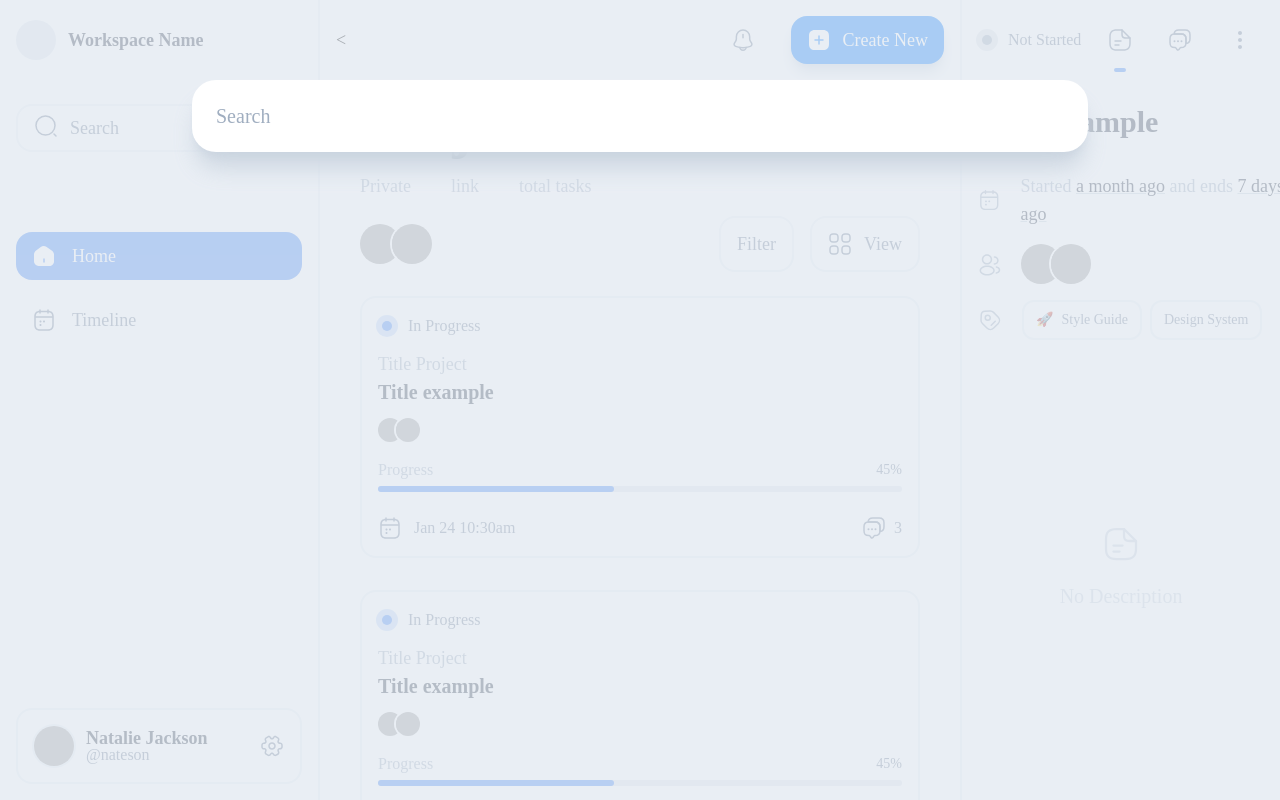
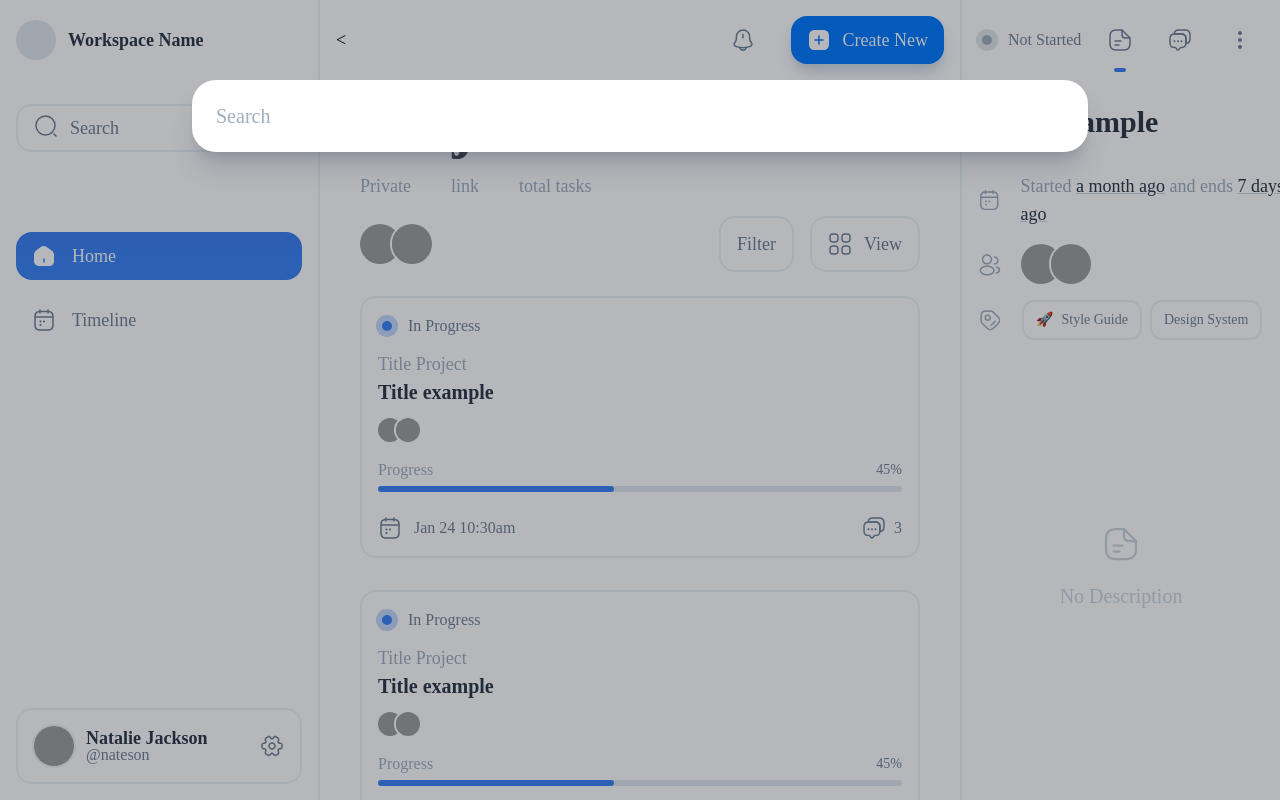
Before and after one commit to gochelias/tasklab, a Next.js app in the folder apps/web/: page / in a window 1280 px wide. Built offline with nearby package versions, Linux system fonts and the light colour scheme; grey boxes are pictures that could not be loaded.

Commit message:
fix(web): changed the opacity of the background of the command palette

```diff
--- a/apps/web/src/components/CommandPalette.tsx
+++ b/apps/web/src/components/CommandPalette.tsx
@@ -17,7 +17,7 @@ export const CommandPalette = ({ isOpen, setIsOpen }: any) => (
 					leaveFrom="opacity-100"
 					leaveTo="opacity-0"
 				>
-					<Dialog.Overlay className="fixed inset-0 bg-slate-200/75 dark:bg-slate-900/75" />
+					<Dialog.Overlay className="bg-slate-dark fixed inset-0 bg-opacity-30 filter dark:bg-opacity-60" />
 				</Transition.Child>
 				<Transition.Child
 					as={Fragment}
@@ -28,7 +28,7 @@ export const CommandPalette = ({ isOpen, setIsOpen }: any) => (
 					leaveFrom="opacity-100"
 					leaveTo="opacity-0"
 				>
-					<div className="dark:shadow-slate-dark relative mx-auto max-w-4xl rounded-3xl border-slate-700 bg-white p-2 shadow-xl shadow-slate-300 dark:bg-slate-700 dark:shadow-lg">
+					<div className="dark:shadow-slate-dark relative mx-auto max-w-4xl rounded-3xl border-slate-700 bg-white p-2 shadow-xl shadow-slate-600/25  dark:bg-slate-700 dark:shadow-lg">
 						<input
 							type="text"
 							name=""
```
